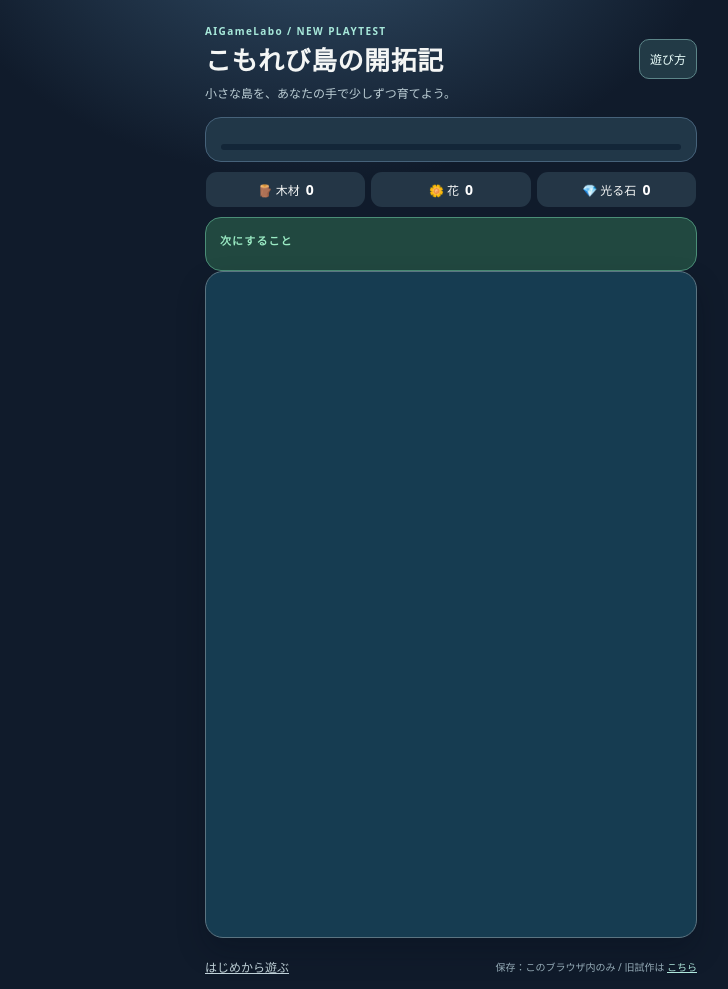
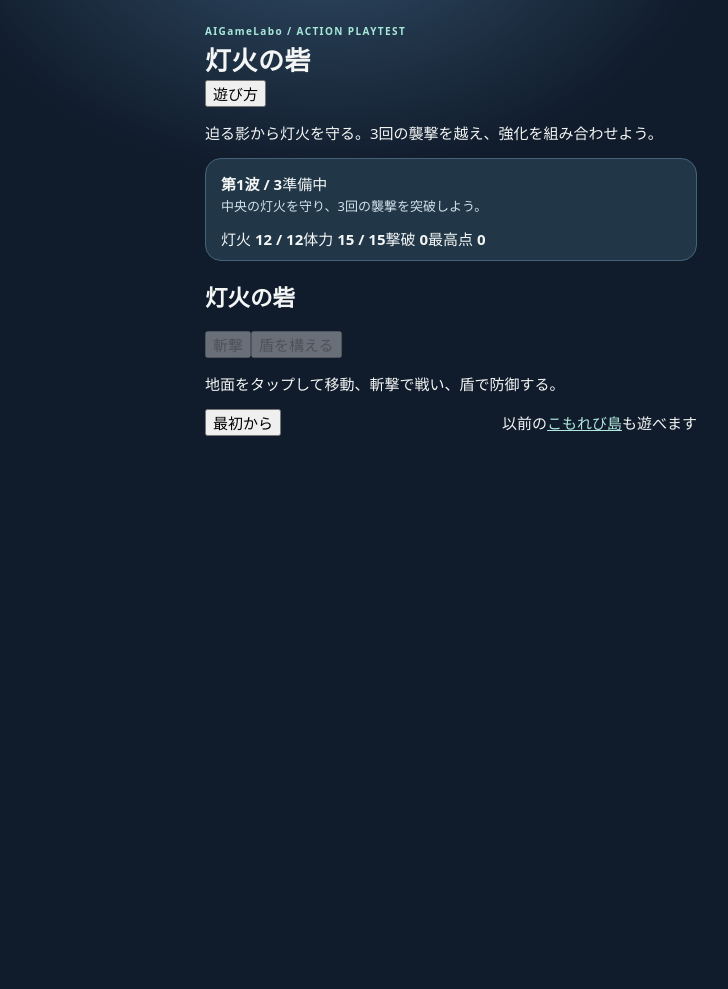
Before and after one commit to surumeneco/AIGameLabo, a website with bundled scripts: page index.html in a window 1280 px wide. Shown: the whole page, without its empty margins (189-917 px from the left). After the commit the page ends 800 px from the top, so only its background shows below. Built offline with nearby package versions, Linux system fonts and the light colour scheme.

Commit message:
feat(ui): present action-defense premise and controls clearly

```diff
--- a/index.html
+++ b/index.html
@@ -1,10 +1,10 @@
 <!doctype html>
-<html lang="ja"><head><meta charset="utf-8"><meta name="viewport" content="width=device-width, initial-scale=1, viewport-fit=cover"><meta name="theme-color" content="#101b2b"><title>こもれび島の開拓記 | AIGameLabo</title><link rel="stylesheet" href="./styles.css"></head>
-<body><main class="app"><header class="top"><div class="eyebrow">AIGameLabo / NEW PLAYTEST</div><div class="heading"><h1>こもれび島の開拓記</h1><button id="help-btn" class="mini" type="button">遊び方</button></div><p class="lead">小さな島を、あなたの手で少しずつ育てよう。</p></header>
-<section class="mission" aria-label="いまの目標"><div id="chapter" class="chapter"></div><h2 id="goal"></h2><p id="detail"></p><div class="bar"><div id="progress"></div></div></section>
-<section class="toolbar" aria-label="持ちもの"><div>🪵 木材 <strong id="wood">0</strong></div><div>🌼 花 <strong id="flowers">0</strong></div><div>💎 光る石 <strong id="crystals">0</strong></div></section>
-<section class="next"><div class="next-label">次にすること</div><p id="hint"></p><div id="actions" class="actions"></div></section>
-<section class="scene-box" aria-label="開拓する島の景色"><div id="game" class="game" role="application" aria-label="光っている木や花などをタップする島のゲーム"></div><div id="toast" class="toast" role="status" aria-live="polite"></div></section>
-<section id="guide" class="guide" hidden><h2>どうやって遊ぶ？</h2><p>光っている木・花・石を<strong>直接タップ</strong>すると、主人公が近づいて拾います。移動ボタンや難しい操作はありません。</p><p>必要な数が集まると「橋を架ける」などのボタンが表示されます。押すと、島の景色や行ける場所が変わります。</p><p>失敗や時間制限はありません。好きな速さで試してください。</p></section>
-<footer><button type="button" id="reset" class="text-btn">はじめから遊ぶ</button><small>保存：このブラウザ内のみ / 旧試作は <a href="./legacy.html">こちら</a></small></footer>
+<html lang="ja"><head><meta charset="utf-8"><meta name="viewport" content="width=device-width, initial-scale=1, viewport-fit=cover"><meta name="theme-color" content="#0a1d2b"><meta name="description" content="灯火を守り、戦い方を選ぶ小さなアクションゲーム"><title>灯火の砦 | AIGameLabo</title><link rel="stylesheet" href="./styles.css"></head>
+<body><main class="app">
+<header class="top"><div class="eyebrow">AIGameLabo / ACTION PLAYTEST</div><div class="titlebar"><h1>灯火の砦</h1><button type="button" id="help" class="sub" aria-expanded="false">遊び方</button></div><p class="intro">迫る影から灯火を守る。3回の襲撃を越え、強化を組み合わせよう。</p></header>
+<section class="mission" aria-label="戦いの状況"><div class="meta"><strong id="wave">第1波 / 3</strong><span id="clock">準備中</span></div><div class="meter"><div id="meter"></div></div><p id="objective">中央の灯火を守り、3回の襲撃を突破しよう。</p><div class="stats"><span>灯火 <strong id="beacon">12 / 12</strong></span><span>体力 <strong id="hp">15 / 15</strong></span><span>撃破 <strong id="kills">0</strong></span><span>最高点 <strong id="best">0</strong></span></div></section>
+<section class="play" aria-label="アクションゲーム"><div id="arena" aria-label="タップで移動する戦場"></div><div class="panel" id="phase-panel"><h2 id="panel-title">灯火の砦</h2><p id="panel-detail"></p><div id="panel-actions"></div></div></section>
+<section class="buttons" aria-label="戦闘操作"><button type="button" id="attack" disabled>斬撃</button><button type="button" id="guard" disabled>盾を構える</button></section><p id="notice" role="status" aria-live="polite" class="notice">地面をタップして移動、斬撃で戦い、盾で防御する。</p>
+<section id="instructions" class="instructions" hidden><h2>操作と勝利条件</h2><p>地面をタップすると、その場所まで移動します。ドラッグしても移動先を変えられます。近くの敵に「斬撃」。盾は短時間だけ攻撃を防ぎ、近くの敵を押し返します。盾と斬撃には再使用までの待ち時間があります。</p><p>赤い敵は普通、橙は素早く、紫は頑丈。緑の敵は遠くから灯火を狙うので近づいて倒そう。敵は中央の灯火やあなたを攻撃します。3回の襲撃を守り切れば勝利。襲撃の合間には、武器・移動・盾・回復から好きな強化を一つ選べます。</p></section>
+<footer><button type="button" id="restart" class="linklike">最初から</button><span>以前の<a href="./island.html">こもれび島</a>も遊べます</span></footer>
 </main><script defer src="./app.js"></script></body></html>
```
